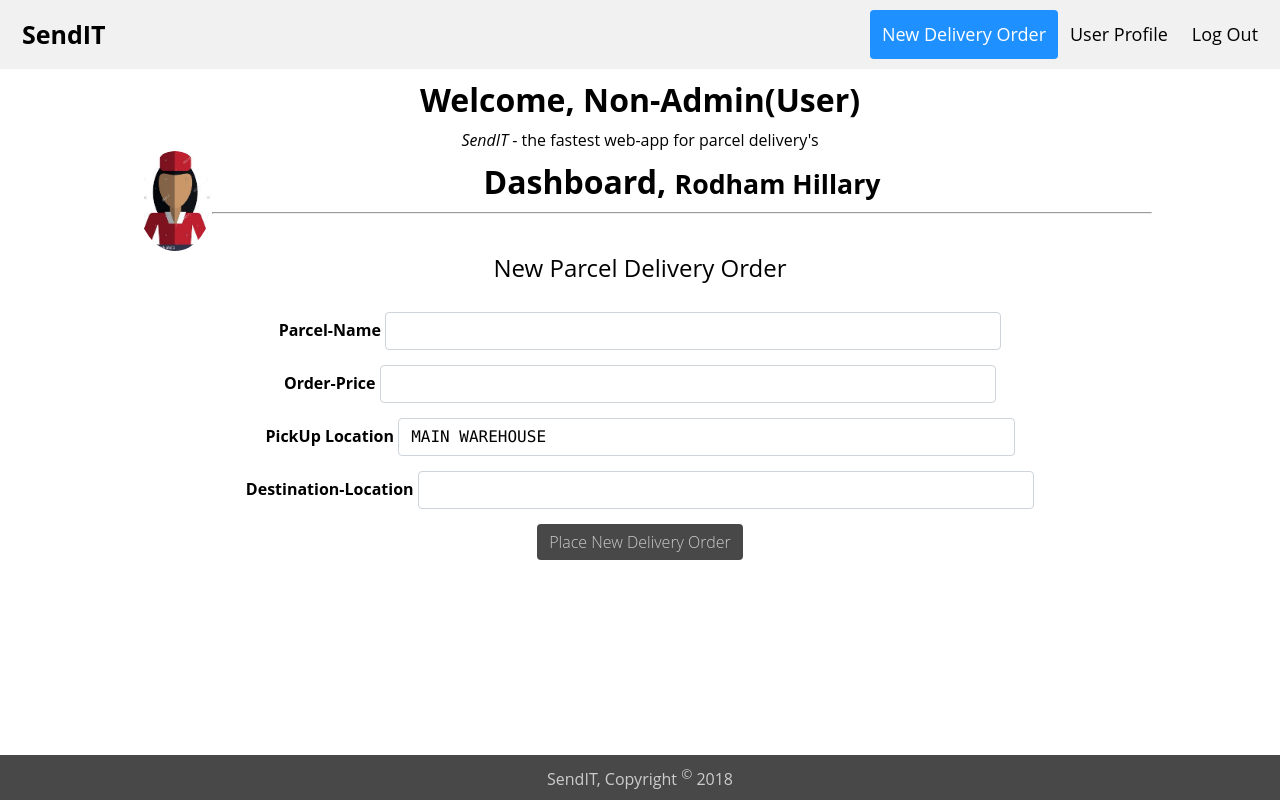
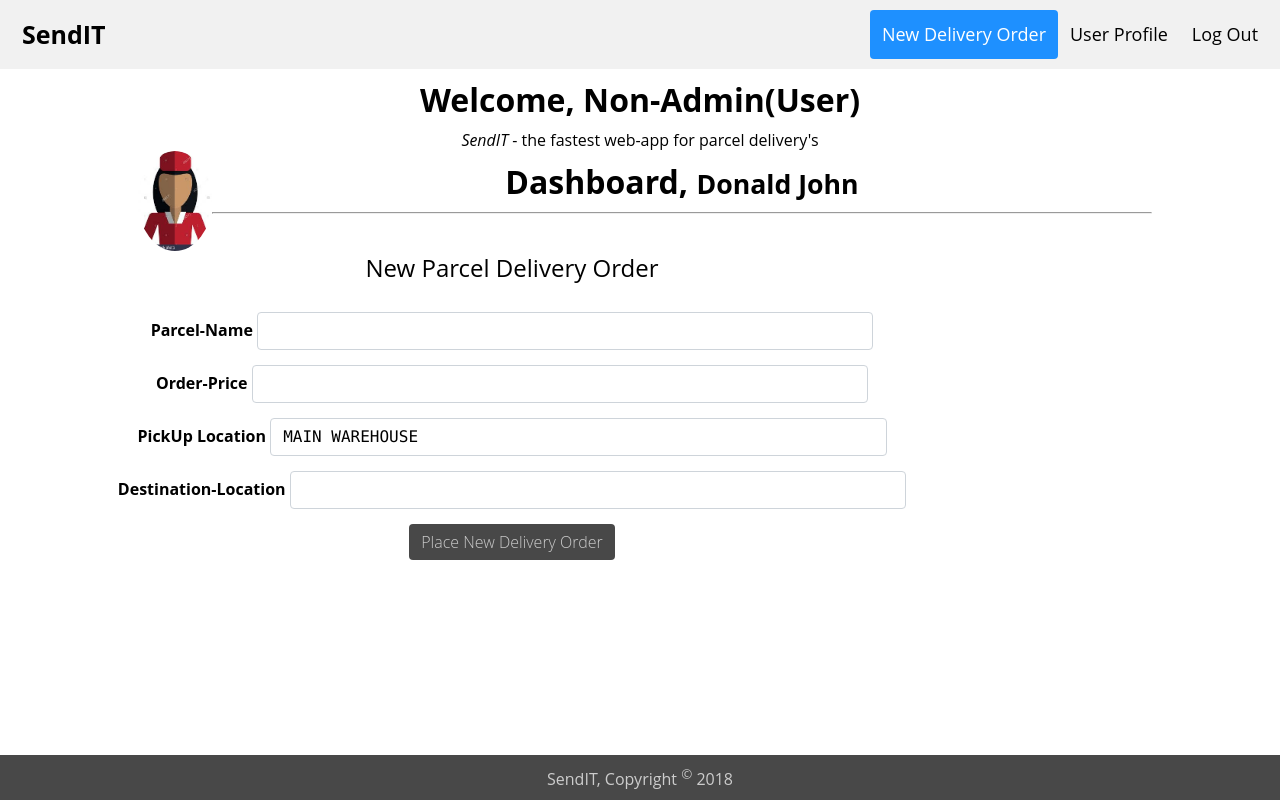
Before and after one commit to koitoror/SendIT, a plain HTML site: page UI/order.html in a window 1280 px wide. Drawn offline with Linux system fonts and the light colour scheme.

Commit message:
[Chore #161647481] Text refactor

```diff
--- a/UI/order.html
+++ b/UI/order.html
@@ -39,7 +39,7 @@
             <div id="avatar">
                 <img src="static/images/attendant-avatar.jpg" alt="Image">
             </div>
-            <h2>Dashboard, <small>Rodham Hillary</small></h2>
+            <h2>Dashboard, <small>Donald John</small></h2>
 
             <hr>
 
@@ -47,7 +47,7 @@
     </section>
 
     <section>
-        <div class="container">
+        <div class="container float-left">
             <legend>New Parcel Delivery Order</legend>
             <form class="myForm">
                     <fieldset>
```
